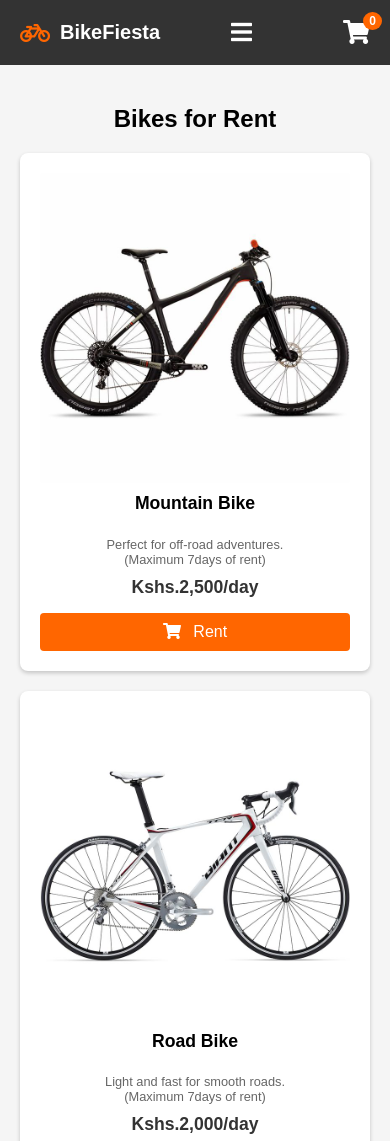
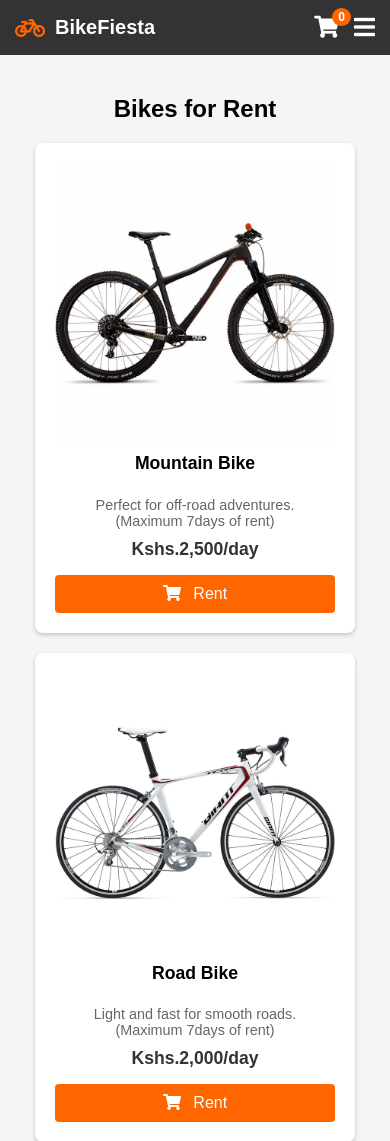
Before and after one commit to Paulah-linah/BikeFiesta, a website: page public/services.html in a window 390 px wide. Shown: the top 1141 px of the page. Drawn offline with Linux system fonts and the light colour scheme.

Commit message:
Services Changes

```diff
--- a/public/services.css
+++ b/public/services.css
@@ -34,6 +34,11 @@ header {
 .logo h1 {
   font-size: 24px;
   margin: 0;
+}
+
+.nav-right {
+    display: flex;
+    align-items: center;
 }
 
 /* Desktop Navigation Links */
@@ -227,12 +232,26 @@ main {
 
 /* --- RESPONSIVE STYLES --- */
 @media (max-width: 768px) {
+    header {
+        padding: 15px;
+    }
+
+    .logo h1 {
+        font-size: 22px;
+    }
+
+    .nav-links {
+        order: 1; /* Change order to keep hamburger on the right */
+    }
+
     /* Hide Desktop Nav, Show Hamburger */
     .nav-links ul {
         display: none;
     }
+
     .hamburger {
         display: block;
+        margin-left: 15px; /* Space between cart and hamburger */
     }
 
     /* Side Panel Container */
@@ -288,13 +307,18 @@ main {
     }
 
     .product-card {
-      max-width: 90%;
+      max-width: 80%;
+      margin: 0 auto;
     }
 }
 
 @media (max-width: 480px) {
     .logo h1 {
-        font-size: 1.25rem;
+        font-size: 20px;
+    }
+
+    .cart-link i {
+        font-size: 22px;
     }
 
     .subtitle-center {
@@ -306,6 +330,6 @@ main {
     }
 
     .product-card p {
-      font-size: 0.8rem;
+      font-size: 0.9rem;
     }
 }
--- a/public/services.html
+++ b/public/services.html
@@ -14,9 +14,7 @@
         <i class="fas fa-bicycle"></i>
         <h1>BikeFiesta</h1>
     </a>
-    <div class="hamburger">
-        <i class="fas fa-bars"></i>
-    </div>
+    <div class="nav-right">
         <div class="nav-links">
             <div class="close-btn">&times;</div>
             <ul>
@@ -30,6 +28,10 @@
             <i class="fas fa-shopping-cart"></i>
             <span class="cart-count">0</span>
         </a>
+        <div class="hamburger">
+            <i class="fas fa-bars"></i>
+        </div>
+    </div>
   </header>
 
   <!-- Main Content -->
```
Lines whose indentation alone changed are shown as unchanged.
